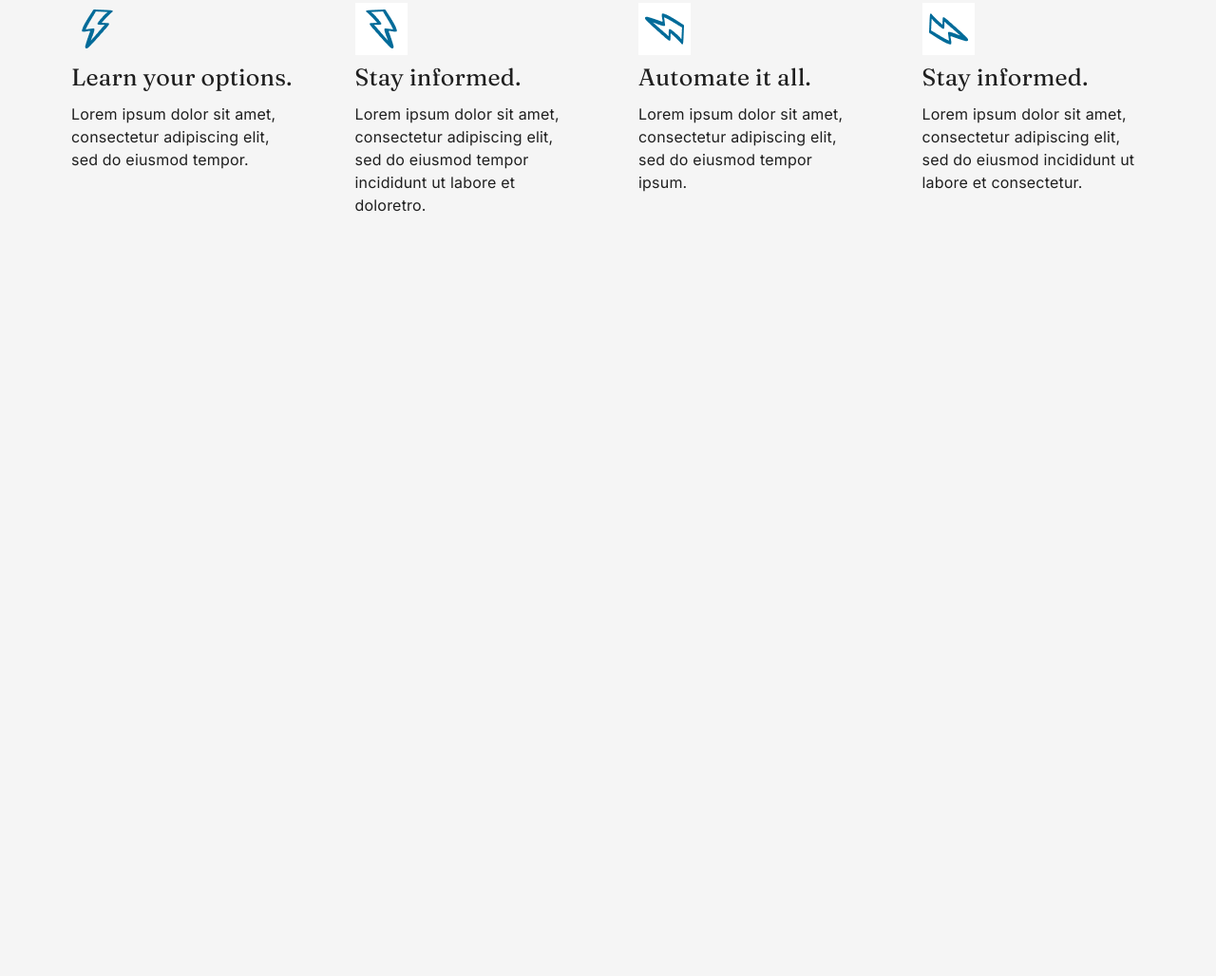
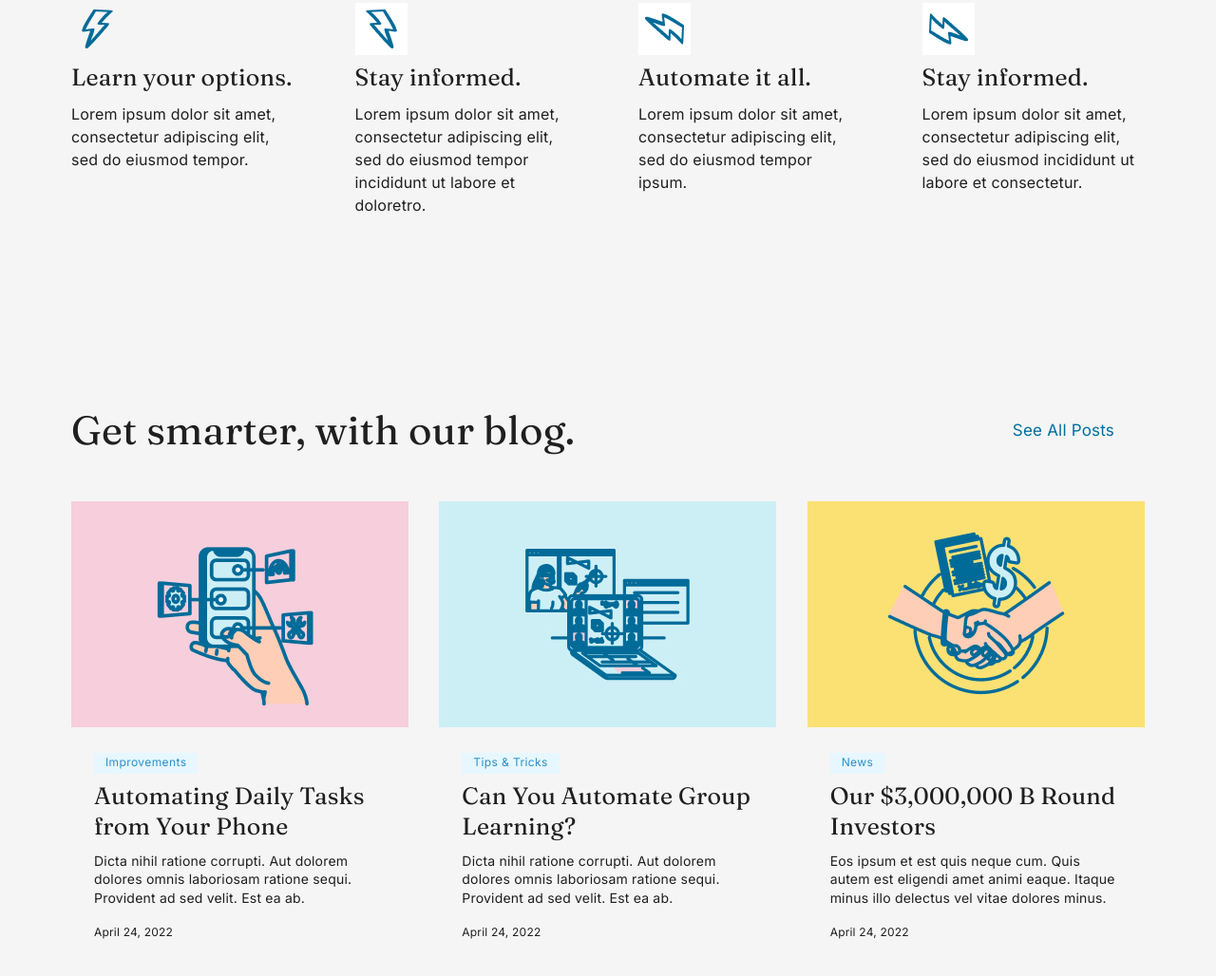
Before and after one commit to Oleksandr073/Whirl-landing-page, a plain HTML site: page index.html in a window 1280 px wide. Shown: the part 3312-4340 px from the top of the page at 95% size. Before the commit the page ends 3660 px from the top, so only its background shows below. Drawn offline with Linux system fonts and the light colour scheme.

Commit message:
adds blog and post components

```diff
--- a/index.html
+++ b/index.html
@@ -243,6 +243,57 @@
         </div>
     </section>
 
+    <!-- blog -->
+    <section class="blog">
+        <div class="blog__container container">
+            <div class="blog__header">
+                <h2 class="blog__title title">Get smarter, with our blog.</h2>
+                <a class="blog__all" href="">See All Posts</a>
+            </div>
+            <ul class="blog__list">
+                <li class="blog__item">
+                    <article class="post">
+                        <a class="post__wrapper" href="">
+                            <img class="post__image" src="./img/post/post1.jpg" width="355" height="238" alt="Smartphone">
+                            <div class="post__meta">
+                                <p class="post__tag">Improvements</p>
+                                <h3 class="post__title heading">Automating Daily Tasks from Your Phone</h3>
+                                <p class="post__text">Dicta nihil ratione corrupti. Aut dolorem dolores omnis laboriosam ratione sequi. Provident ad sed velit. Est ea ab.</p>
+                                <time class="post__date" datetime="2022-04-24">April 24, 2022</time>
+                            </div>
+                        </a>
+                    </article>
+                </li>
+                <li class="blog__item">
+                    <article class="post">
+                        <a class="post__wrapper" href="">
+                            <img class="post__image" src="./img/post/post2.jpg" width="355" height="238" alt="Notebook">
+                            <div class="post__meta">
+                                <p class="post__tag">Tips & Tricks</p>
+                                <h3 class="post__title heading">Can You Automate Group Learning?</h3>
+                                <p class="post__text">Dicta nihil ratione corrupti. Aut dolorem dolores omnis laboriosam ratione sequi. Provident ad sed velit. Est ea ab.</p>
+                                <time class="post__date" datetime="2022-04-24">April 24, 2022</time>
+                            </div>
+                        </a>
+                    </article>
+                </li>
+                <li class="blog__item">
+                    <article class="post">
+                        <a class="post__wrapper" href="">
+                            <img class="post__image" src="./img/post/post3.jpg" width="355" height="238" alt="Deal">
+                            <div class="post__meta">
+                                <p class="post__tag">News</p>
+                                <h3 class="post__title heading">Our $3,000,000 B Round Investors</h3>
+                                <p class="post__text">Eos ipsum et est quis neque cum. Quis autem est eligendi amet animi eaque. Itaque minus illo delectus vel vitae dolores minus.</p>
+                                <time class="post__date" datetime="2022-04-24">April 24, 2022</time>
+                            </div>
+                        </a>
+                    </article>
+                </li>
+            </ul>
+        </div>
+    </section>
+
 
 </main>
 
--- /dev/null
+++ b/sass/components/_blog.scss
@@ -0,0 +1,49 @@
+.blog {
+    padding: 80px 0;
+
+    // .blog__container
+
+    &__container {}
+
+    // .blog__header
+
+    &__header {
+        display: flex;
+        justify-content: space-between;
+        align-items: center;
+        margin-bottom: 50px;
+    }
+
+    // .blog__title
+
+    &__title {}
+
+    // .blog__all
+
+    &__all {
+        display: inline-block;
+        padding: 8px 32px;
+
+        @include fontSizeLineHeight(17px, 27px);
+
+        color: #0070A0;
+
+        text-decoration: none;
+    }
+
+    // .blog__list
+
+    &__list {
+        display: flex;
+    }
+
+    // .blog__item
+
+    &__item {
+        flex-basis: 33.33333%;
+
+        &:not(:last-child) {
+            margin-right: 32px;
+        }
+    }
+}
--- /dev/null
+++ b/sass/components/_post.scss
@@ -0,0 +1,54 @@
+.post {
+
+    // .post__wrapper
+
+    &__wrapper {
+        color: inherit;
+        text-decoration: none;
+    }
+
+    // .post__image
+
+    &__image {}
+
+    // .post__meta
+
+    &__meta {
+        padding: 25px 24px 27px;
+    }
+
+    // .post__tag
+
+    &__tag {
+        display: inline-block;
+        margin-bottom: 8px;
+        padding: 2px 12px 4px;
+
+        background-color: #E6F7FF;
+
+        @include fontSizeLineHeight(12px, 16px);
+        letter-spacing: 0.4px;
+
+        color: #2C90C9;
+    }
+
+    // .post__title
+
+    &__title {
+        margin-bottom: 11px;
+    }
+
+    // .post__text
+
+    &__text {
+        margin-bottom: 16px;
+
+        @include fontSizeLineHeight(14px, 19.6px);
+    }
+
+    // .post__date
+
+    &__date {
+        @include fontSizeLineHeight(12px, 19.6px);
+    }
+}
--- a/sass/main.scss
+++ b/sass/main.scss
@@ -17,3 +17,5 @@
 @import 'components/about';
 @import 'components/pluses';
 @import 'components/tasks';
+@import 'components/post';
+@import 'components/blog';
```
Also changed, not shown: css/main.css, css/main.min.css, img/post/post1.jpg (added), img/post/post2.jpg (added), img/post/post3.jpg (added), 2 other files.
